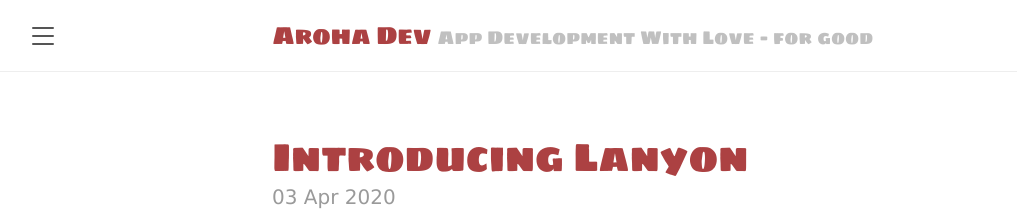
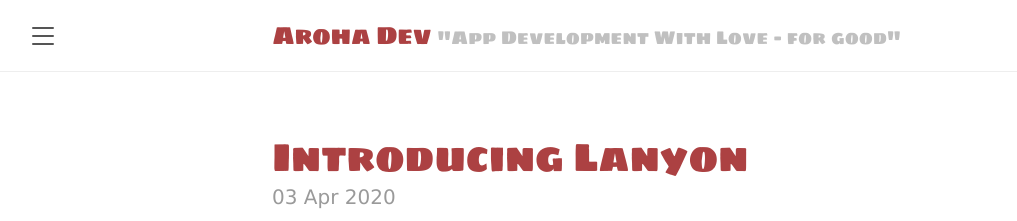
Before and after one commit to tracyjordan/tracyjordan.github.io, a Jekyll site: the page built from index.html, in a window 1280 px wide and 900 px high. Shown: the top 221 px of the window, without its empty margins (8-1025 px from the left). Built offline with Jekyll 4.4.1, drawn with Linux system fonts in a browser that asks for light colours; the list of posts is cut into pages by our own code.

```diff
--- a/_config.yml
+++ b/_config.yml
@@ -1,6 +1,6 @@
 # Setup
 title:               Aroha Dev
-tagline:             'App Development With Love - for good'
+tagline:             '"App Development With Love - for good"'
 description:         'mobile app development'
 url:                 https://aroha.dev
 baseurl:             /
```
